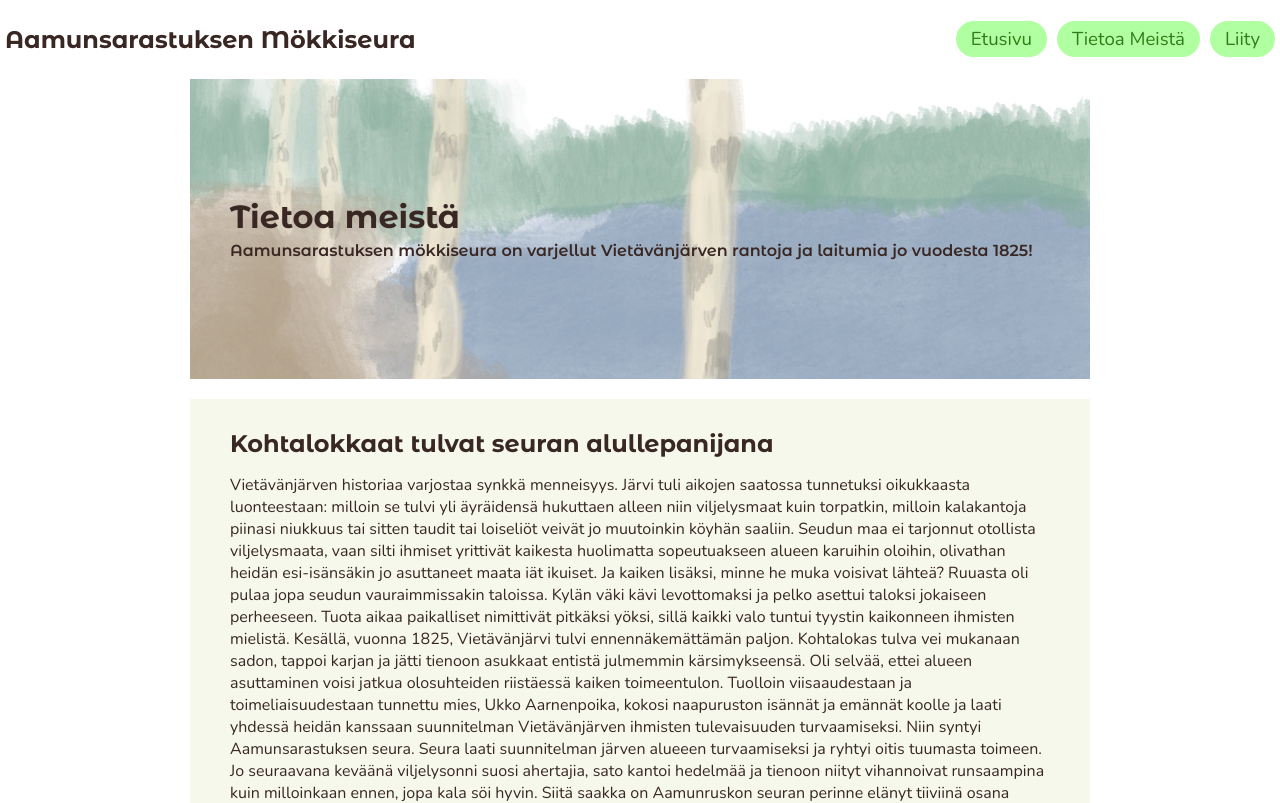
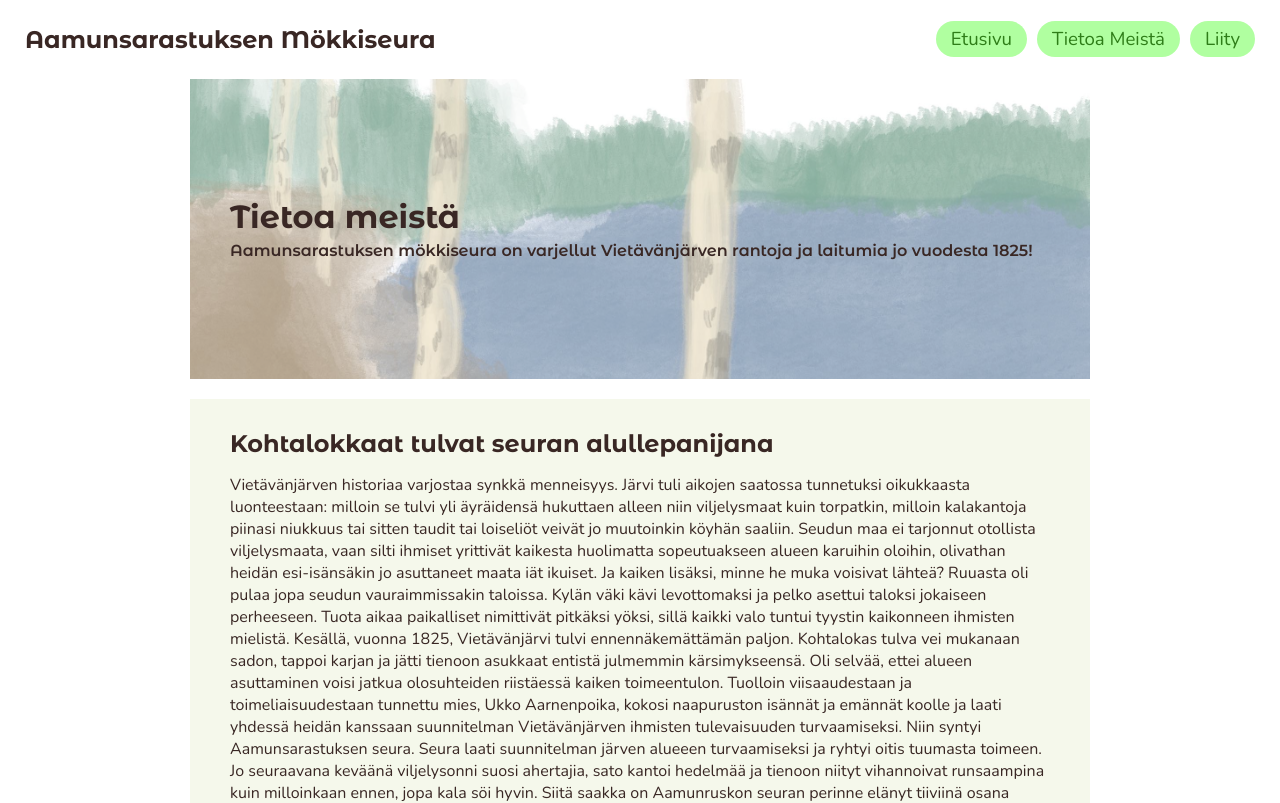
Before and after one commit to vuorisumu/GGJ-aamunsarastus, a React (Vite) app: page /#/about in a window 1280 px wide. Shown: the top 803 px of the page. Built offline with nearby package versions, Linux system fonts and the light colour scheme.

Commit message:
feat: padding to nav

```diff
--- a/src/styles/_header.scss
+++ b/src/styles/_header.scss
@@ -2,6 +2,7 @@
 
 header {
   nav {
+    padding: 0 20px;
     ul {
       list-style: none;
       display: flex;
--- a/src/styles/main.css
+++ b/src/styles/main.css
@@ -30,6 +30,9 @@
   margin: 2px 0;
 }
 
+header nav {
+  padding: 0 20px;
+}
 header nav ul {
   list-style: none;
   display: flex;
```
Also changed, not shown: 1 other file (tests, documents, lock files or other folders).
